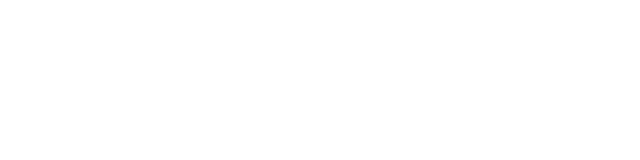
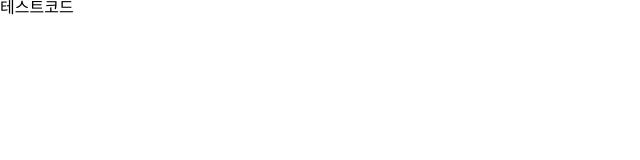
Before and after one commit to devcisive/solumon-frontend, a React (Vite) app in the folder solumon-front/: page / in a window 1280 px wide. Shown: the top 160 px of the page, without its empty margins (0-640 px from the left). Built offline with nearby package versions, Linux system fonts and the light colour scheme.

Commit message:
Test:(eunsoo-cho/feature/component/#3)

```diff
--- a/solumon-front/src/App.jsx
+++ b/solumon-front/src/App.jsx
@@ -1,9 +1,10 @@
-import { Reset } from 'styled-reset';
+import { Reset } from "styled-reset";
 
 function App() {
   return (
     <>
       <Reset />
+      테스트코드
     </>
   );
 }
```
